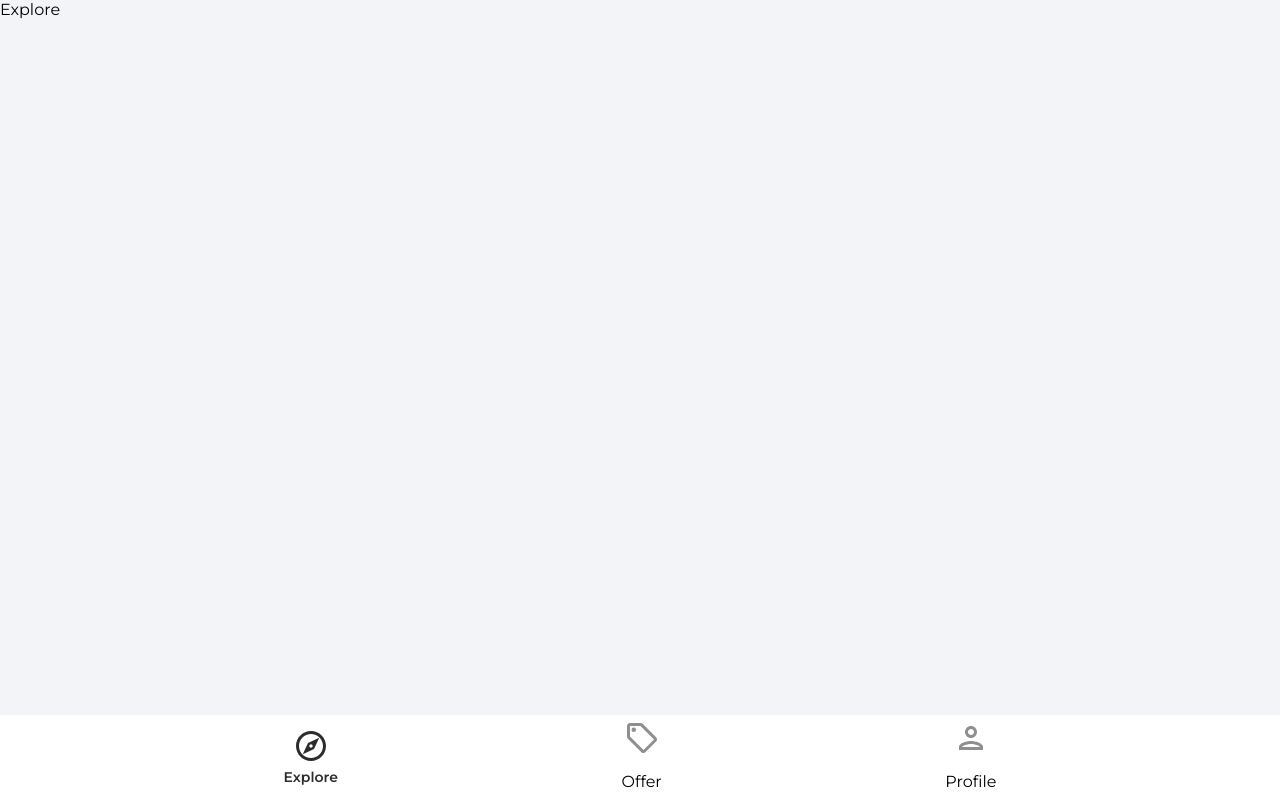
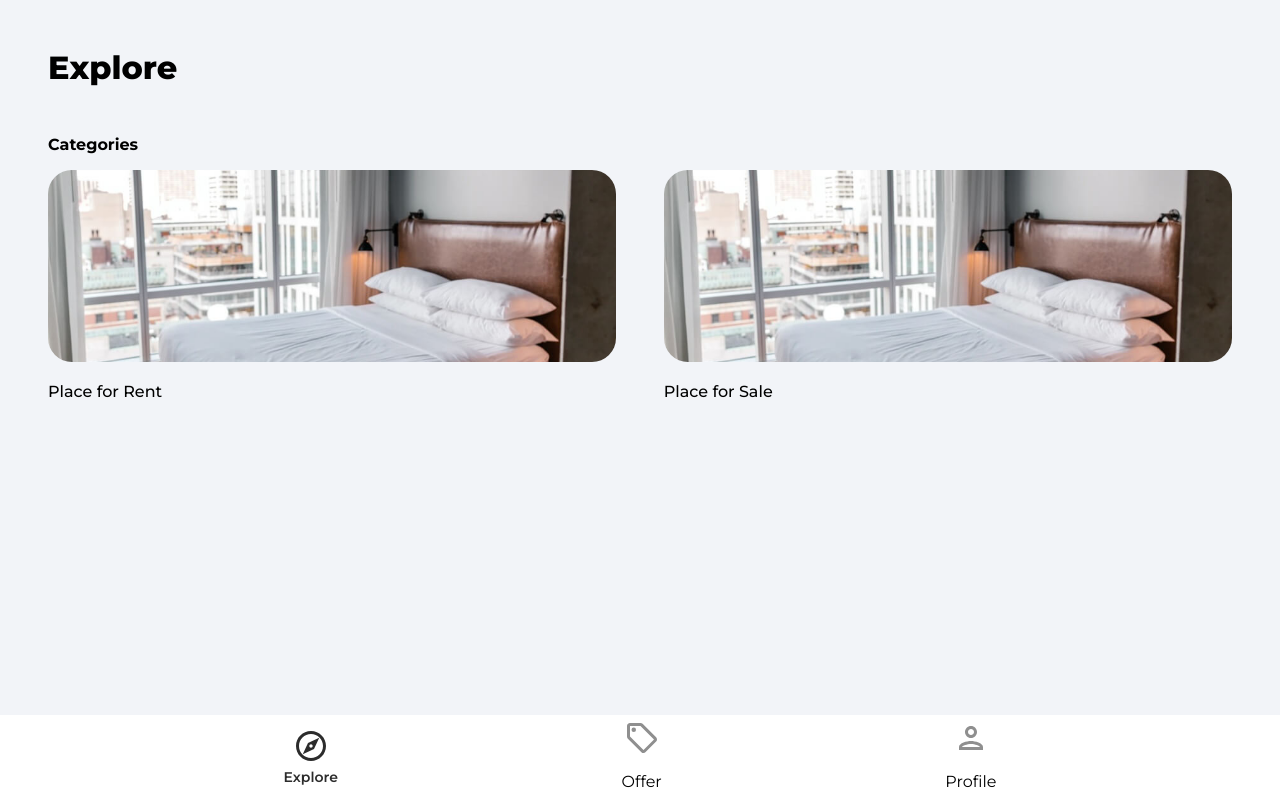
Before and after one commit to JacksonLeb/house-marketplace, a React (Create React App) app: page / in a window 1280 px wide. Built offline with nearby package versions, Linux system fonts and the light colour scheme.

Commit message:
added ability to fetch from firestore

```diff
--- a/src/App.js
+++ b/src/App.js
@@ -9,6 +9,7 @@
 import Signup from './pages/Signup'
 import Navbar from './components/Navbar'
 import PrivateRoute from './components/PrivateRoute';
+import Category from './pages/Category';
 
 function App() {
   return (
@@ -17,6 +18,7 @@
         <Routes>
           <Route path='/' element={<Explore />} />
           <Route path='/offers' element={<Offers />} />
+          <Route path='/category/:categoryName' element={<Category />} />
           <Route path='/profile' element={<PrivateRoute />} >
             <Route path='/profile' element={<Profile />}/>
           </Route>
--- /dev/null
+++ b/src/pages/Category.jsx
@@ -0,0 +1,78 @@
+import React from 'react'
+import {useEffect, useState} from 'react'
+import {useParams} from 'react-router-dom'
+import {collection, getDocs, query, where, orderBy, limit, startAfter} from 'firebase/firestore'
+import {db} from '../firebase.config'
+import {toast} from 'react-toastify'
+import Spinner from '../components/Spinner'
+
+function Category() {
+
+    const [listings, setListings] = useState(null)
+    const [loading, setLoading] = useState(true)
+
+    const params = useParams()
+
+    useEffect(() => {
+        const fetchListings = async () => {
+          try {
+            // Get reference
+            const listingsRef = collection(db, 'listings')
+
+            // Create a query
+            const q = query(
+              listingsRef,
+              where('type', '==', params.categoryName),
+              orderBy('timestamp', 'desc'),
+              limit(10)
+            )
+
+            // Execute query
+            const querySnap = await getDocs(q)
+
+            const listings = []
+
+            querySnap.forEach((doc) => {
+              return listings.push({
+                id: doc.id,
+                data: doc.data(),
+              })
+            })
+
+            setListings(listings)
+            setLoading(false)
+          } catch (error) {
+            toast.error('Could not fetch listings')
+          }
+        }
+
+        fetchListings()
+      }, [params.categoryName])
+
+  return (
+    <div className='category'>
+        <header>
+            <p className='pageheader'>
+                {params.categoryName === 'rent'
+                ? "Places for Rent"
+                : "Places for Sale"}
+            </p>
+        </header>
+        {loading ? (
+        <Spinner />
+         ) : listings && listings.length > 0 ? (
+         <>
+            <main>
+                <ul className='categoryListings'>
+                    {listings.map((listing) => (
+                        <h3 key={listing.id}>{listing.data.name}</h3>
+                    ))}
+                </ul>
+            </main>
+         </>
+        ): <p>No Listings for {params.categoryName}</p>}
+    </div>
+  )
+}
+
+export default Category
--- a/src/pages/Explore.jsx
+++ b/src/pages/Explore.jsx
@@ -1,8 +1,38 @@
 import React from 'react'
+import {Link} from 'react-router-dom'
+import rentCategoryImage from '../assets/jpg/rentCategoryImage.jpg'
+import sellCategoryImage from '../assets/jpg/sellCategoryImage.jpg'
+
 
 function Explore() {
   return (
-    <div>Explore</div>
+    <div className='explore'>
+      <header>
+        <p className='pageHeader'>Explore</p>
+      </header>
+
+      <main>
+        {/* Slider */}
+
+        <p className='exploreCategoryHeading'>Categories</p>
+        <div className='exploreCategories'>
+          <Link to='/category/rent'>
+            <img
+            src={rentCategoryImage}
+            alt='rent'
+            className='exploreCategoryImg' />
+            <p className='exploreCategoryName'>Place for Rent</p>
+          </Link>
+          <Link to='/category/sale'>
+            <img
+            src={rentCategoryImage}
+            alt='sell'
+            className='exploreCategoryImg' />
+            <p className='exploreCategoryName'>Place for Sale</p>
+          </Link>
+        </div>
+      </main>
+    </div>
   )
 }
 
```
